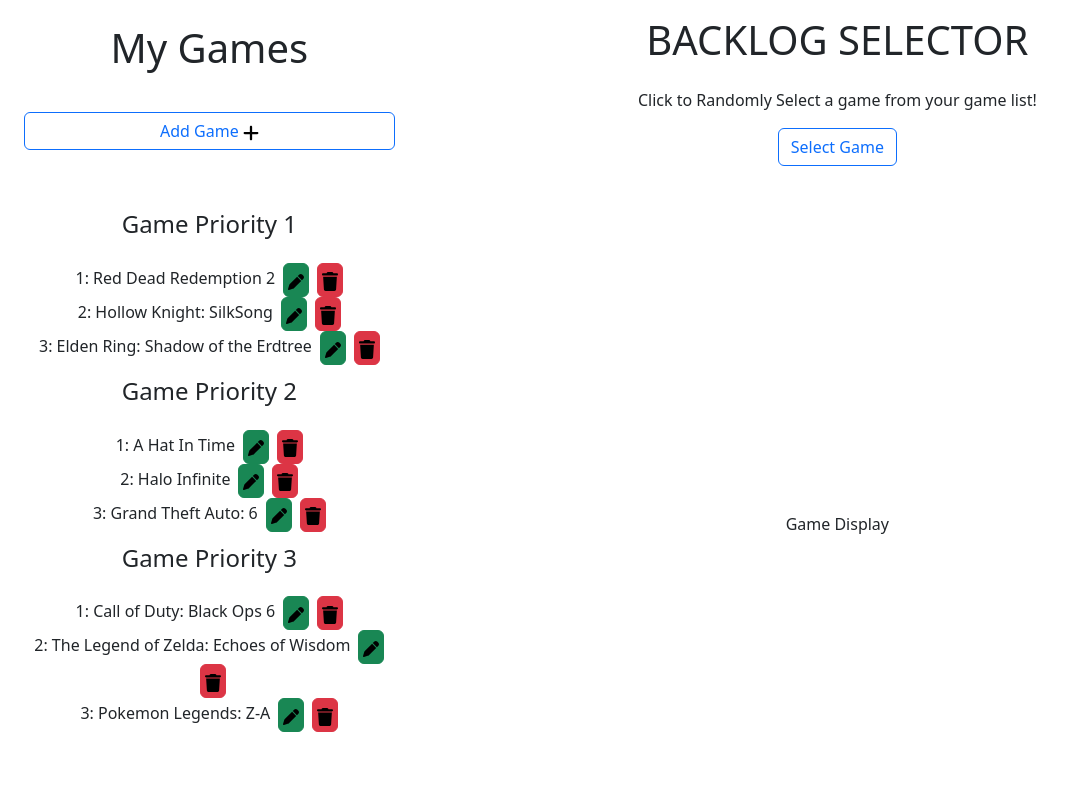
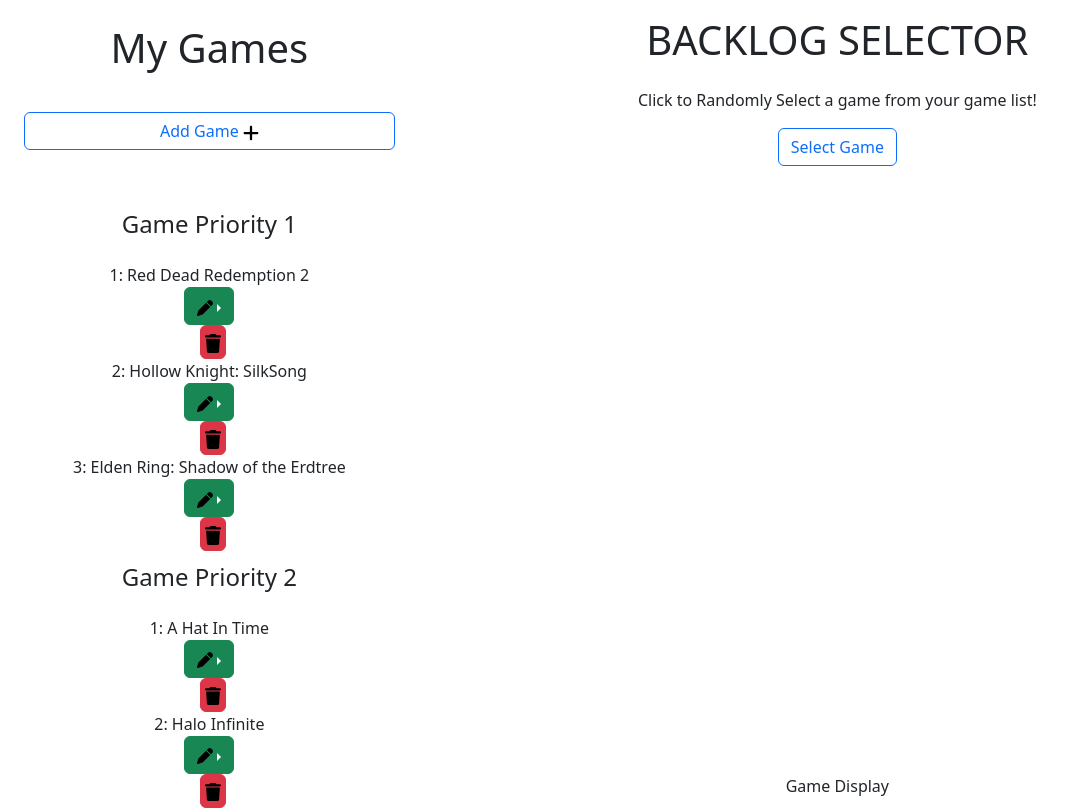
Before and after one commit to EriLee-art/Week15, a React (Vite) app: page / in a window 1280 px wide. Shown: the top 810 px of the page, without its empty margins (0-1075 px from the left). Built offline with nearby package versions, Linux system fonts and the light colour scheme.

Commit message:
Finished adding all Functionality

```diff
--- a/package.json
+++ b/package.json
@@ -12,6 +12,7 @@
   "dependencies": {
     "bootstrap": "^5.3.3",
     "react": "^19.0.0",
+    "react-bootstrap": "^2.10.9",
     "react-dom": "^19.0.0"
   },
   "devDependencies": {
--- a/src/App.tsx
+++ b/src/App.tsx
@@ -79,13 +79,23 @@
     setGames( games.filter( game => game.id !== idToDelete) )
   }
 
+  const updatePriority = (idToUpdate:number, newPriority:number) => {
+    setGames(games.map( game => (
+      game.id !== idToUpdate ? game : {
+        ...game,
+        priority: newPriority
+      }
+    )))
+  }
+
   return(
     <div className="container-fluid row">
         <div className="col-sm-4">
           <Sidebar
-            gameName={games}
-            addGame={addGame}
-            deleteGame={deleteGame}
+          gameName={games}
+          addGame={addGame}
+          deleteGame={deleteGame}
+          updatePriority={updatePriority}
           />
         </div>
         <div className="col">
--- a/src/gamecard.tsx
+++ b/src/gamecard.tsx
@@ -1,5 +1,7 @@
 import trashIcon from "./assets/trash-solid.svg"
 import editIcon from "./assets/pen-solid.svg"
+import Dropdown from 'react-bootstrap/Dropdown'
+import DropdownButton from 'react-bootstrap/DropdownButton'
 
 type AddedProps = {
     gameName: {
@@ -8,25 +10,48 @@
         order: number,
         game: string
     },
-    deleteGame: (id:number) => void
+    deleteGame: (id: number) => void
+    updatePriority: (id:number, priority:number) => void
 }
 
 //Renders the game in a small card for the game list
 
 // Returns the order of the the game alongside the game's name and two buttons for editing and deleting
-export default function Gamecard( {gameName, deleteGame}: AddedProps ) {
+export default function Gamecard( {gameName, deleteGame, updatePriority}: AddedProps ) {
 
     return(
     <>
         <div>
             {gameName.order}: {gameName.game}
 
-                <button
-                    className="btn btn-success ms-2 p-1"
-                    onClick={() => alert(`Editing!`)}
+                <DropdownButton
+                    drop="end"
+                    id="dropdown-classic-button"
+                    variant="success"
+                    title=<img
+                        src={editIcon}
+                        style={{ width: "1rem" }}
+                    />
                 >
-                <img src={editIcon} style={{ width: "1rem" }}/>
-            </button>
+                    <Dropdown.Item
+                        href="#/action-1"
+                        onClick={() => updatePriority(gameName.id, 1)}
+                    >
+                        Priority 1
+                    </Dropdown.Item>
+                    <Dropdown.Item
+                        href="#/action-2"
+                        onClick={() => updatePriority(gameName.id, 2)}
+                    >
+                        Priority 2
+                    </Dropdown.Item>
+                    <Dropdown.Item
+                        href="#/action-3"
+                        onClick={() => updatePriority(gameName.id, 3)}
+                    >
+                        Priority 3
+                    </Dropdown.Item>
+                </DropdownButton>
 
                 <button
                     className="btn btn-danger ms-2 p-1"
--- a/src/gamelist.tsx
+++ b/src/gamelist.tsx
@@ -4,11 +4,12 @@
     gameName: {
         id: number, priority: number, order: number, game: string
     }[],
-    deleteGame: (id:number) => void
+    deleteGame: (id: number) => void
+    updatePriority: (id:number, priority:number) => void
 }
 
 // Creates an ordered list of games for the sidebar
-export default function Gamelist( {gameName, deleteGame}: AddedProps ) {
+export default function Gamelist( {gameName, deleteGame, updatePriority}: AddedProps ) {
 
     const spacing = `mb-4 mt-1 pt-2`
 
@@ -33,6 +34,7 @@
                         key={g.id}
                         gameName={g}
                         deleteGame={deleteGame}
+                        updatePriority={updatePriority}
                     />
                 ))}
             </div>
@@ -44,6 +46,7 @@
                         key={g.id}
                         gameName={g}
                         deleteGame={deleteGame}
+                        updatePriority={updatePriority}
                     />
                 ))}
             </div>
@@ -55,6 +58,7 @@
                         key={g.id}
                         gameName={g}
                         deleteGame={deleteGame}
+                        updatePriority={updatePriority}
                     />
                 ))}
             </div>
--- a/src/sidebar.tsx
+++ b/src/sidebar.tsx
@@ -6,11 +6,17 @@
         id: number, priority: number, order: number, game: string
     }[],
     addGame: () => void
-    deleteGame: (id:number) => void
+    deleteGame: (id: number) => void
+    updatePriority: (id:number, priority:number) => void
 }
 
 // Sidebar for the application
-export default function Sidebar( {gameName, addGame, deleteGame}: AddedProps ) {
+export default function Sidebar({
+    gameName,
+    addGame,
+    deleteGame,
+    updatePriority
+    }: AddedProps) {
     return(
         <div className="container-fluid text-center d-flex flex-column">
 
@@ -33,6 +39,7 @@
             <Gamelist
                 gameName={gameName}
                 deleteGame={deleteGame}
+                updatePriority={updatePriority}
             />
         </div>
     )
```
Also changed, not shown: 1 other file (tests, documents, lock files or other folders).
